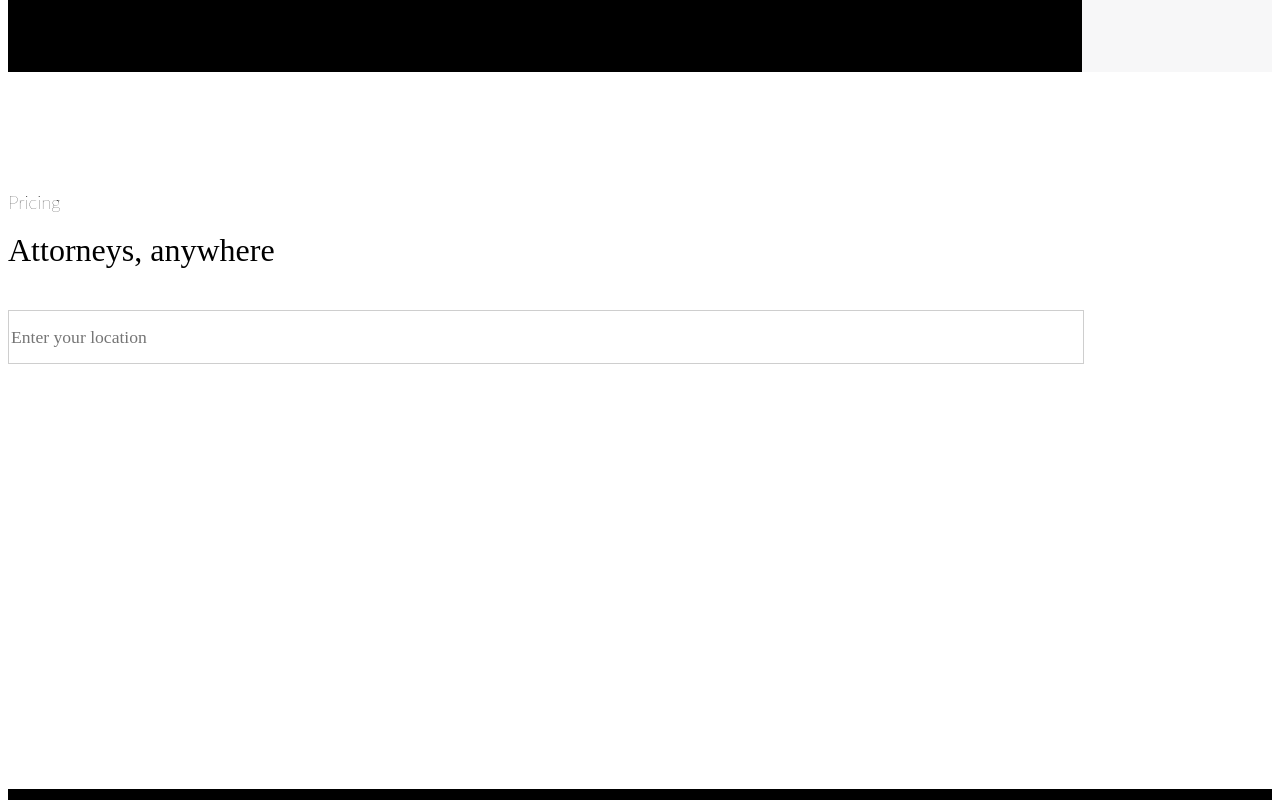
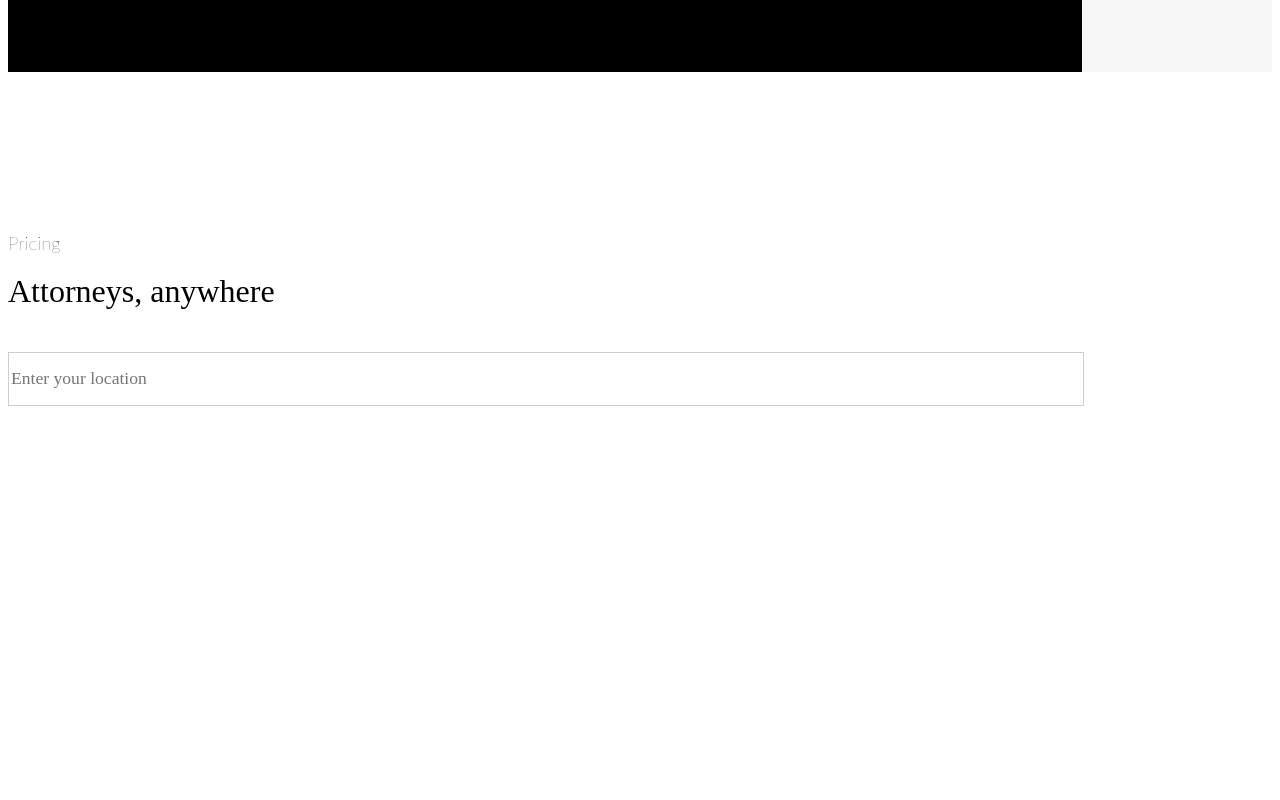
Before and after one commit to HPrieto/iLawyerNow.com, a React app: page / in a window 1280 px wide. Shown: the part 2700-3500 px from the top of the page. Built offline with nearby package versions, Linux system fonts and the light colour scheme; the HTML template or start-up script is replaced by a standard one.

Commit message:
map-input marigins set

```diff
--- a/src/component/layout/layout.css
+++ b/src/component/layout/layout.css
@@ -124,7 +124,7 @@
 .map-container {
 	background-color: white;
 	width: 100%;
-	height: 500px;
+	height: 575px;
 }
 
 .map-section-input {
@@ -430,13 +430,16 @@
 	.map-section-txt h2 {
 		font-size: 2.0em !important;
 	}
+	.map-section-txt {
+		margin-top: 60px;
+	}
 	#map {
 		width: 90%;
-		height: 375px;
-		margin: 25px auto;
+		height: 450px;
+		margin: 75px auto;
 	}
 	.map-container {
-		height: 400px;
+		height: 525px;
 	}
 }
 
@@ -468,10 +471,13 @@
 	.map-section-txt h3 {
 		font-size: 2.7em;
 	}
+	.map-section-txt {
+		margin-top: 75px;
+	}
 	#map {
 		width: 90%;
-		height: 474px;
-		margin: 30px auto;
+		height: 500px;
+		margin: 75px auto;
 	}
 }
 
```
Also changed, not shown: public/build/bundle.js, 1 other file (tests, documents, lock files or other folders).
